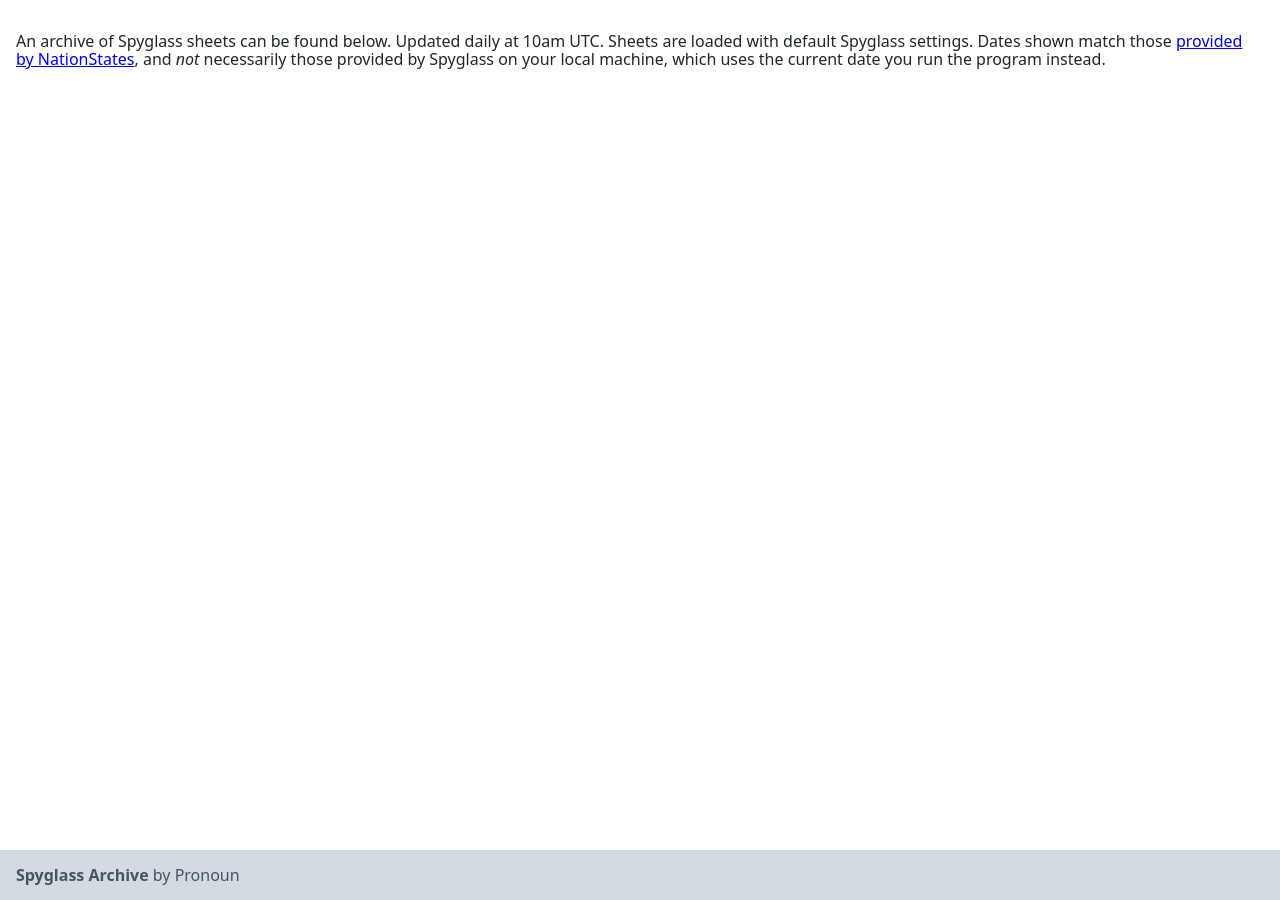
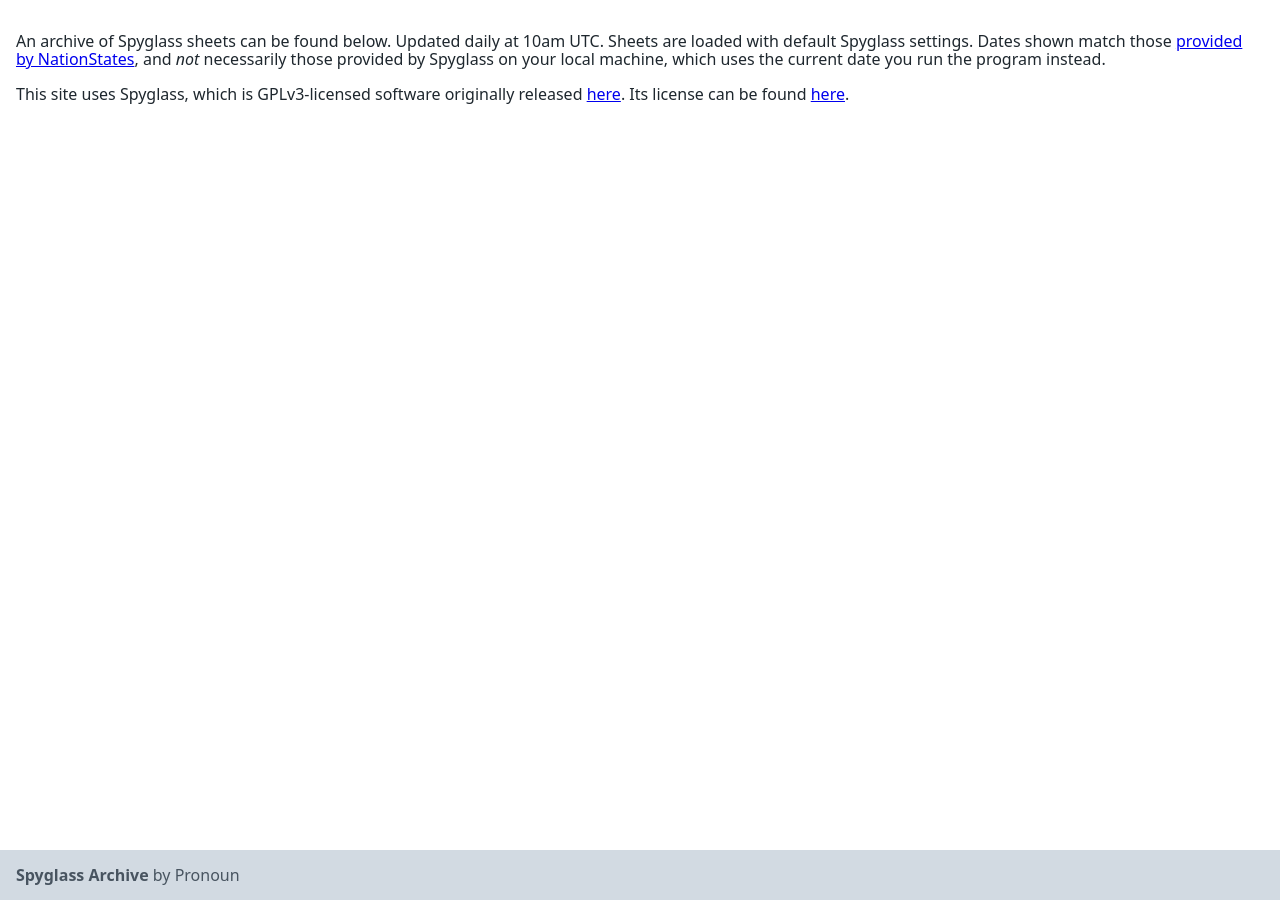
Before and after one commit to esfalsa/spyglass-archive, a Jekyll site: the page built from index.md, in a window 1280 px wide. Built offline with Jekyll 4.4.1, drawn with Linux system fonts in a browser that asks for light colours.

Commit message:
Add Spyglass credits

```diff
--- a/index.md
+++ b/index.md
@@ -4,6 +4,8 @@ layout: default
 ---
 
 An archive of Spyglass sheets can be found below. Updated daily at 10am UTC. Sheets are loaded with default Spyglass settings. Dates shown match those [provided by NationStates](https://www.nationstates.net/page=archive/folder=regions), and *not* necessarily those provided by Spyglass on your local machine, which uses the current date you run the program instead.
+
+This site uses Spyglass, which is GPLv3-licensed software originally released [here](https://github.com/Derpseh/Spyglass). Its license can be found [here](https://github.com/Derpseh/Spyglass/blob/master/LICENSE).
 
 {% assign sheets = site.collections | where: "label", "sheets" | first %}
 {% assign files = sheets.files | sort: "modified_time" | reverse %}
```
Also changed, not shown: README.md (added).
